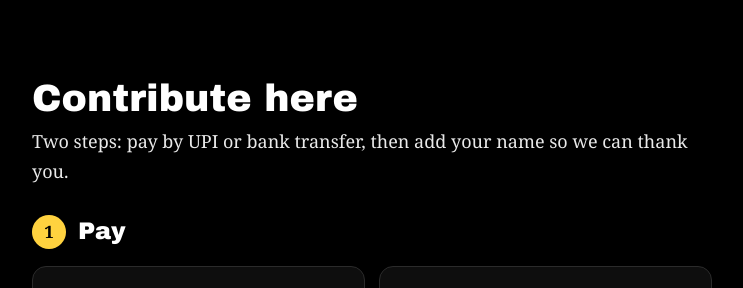
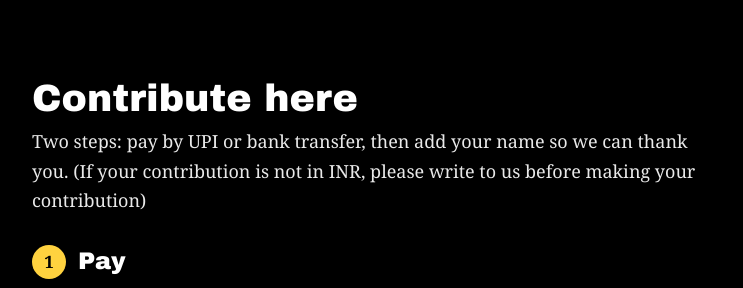
Before and after one commit to womenwalkatmidnight/Fundraiser, a plain HTML site: page index.html in a window 1280 px wide. Shown: the part 7385-7673 px from the top of the page, without its empty margins (268-1011 px from the left). Drawn offline with Linux system fonts and the light colour scheme; no server answers; a web font is replaced by a local one.

Commit message:
Update index.html

```diff
--- a/index.html
+++ b/index.html
@@ -389,7 +389,9 @@ function page(s){
   ${voices}
   <section class="sec wrap" id="give"><div class="col">
     <h3>Contribute here</h3>
-    <p class="lede">Two steps: pay by UPI or bank transfer, then add your name so we can thank you.</p>
+    <p class="lede">Two steps: pay by UPI or bank transfer, then add your name so we can thank you.
+    (If your contribution is not in INR, please write to us before making your contribution) </p>
+
     <div class="step"><span class="n">1</span><h4>Pay</h4></div>
     <div class="paygrid">
       <div class="upi paybox">
```
